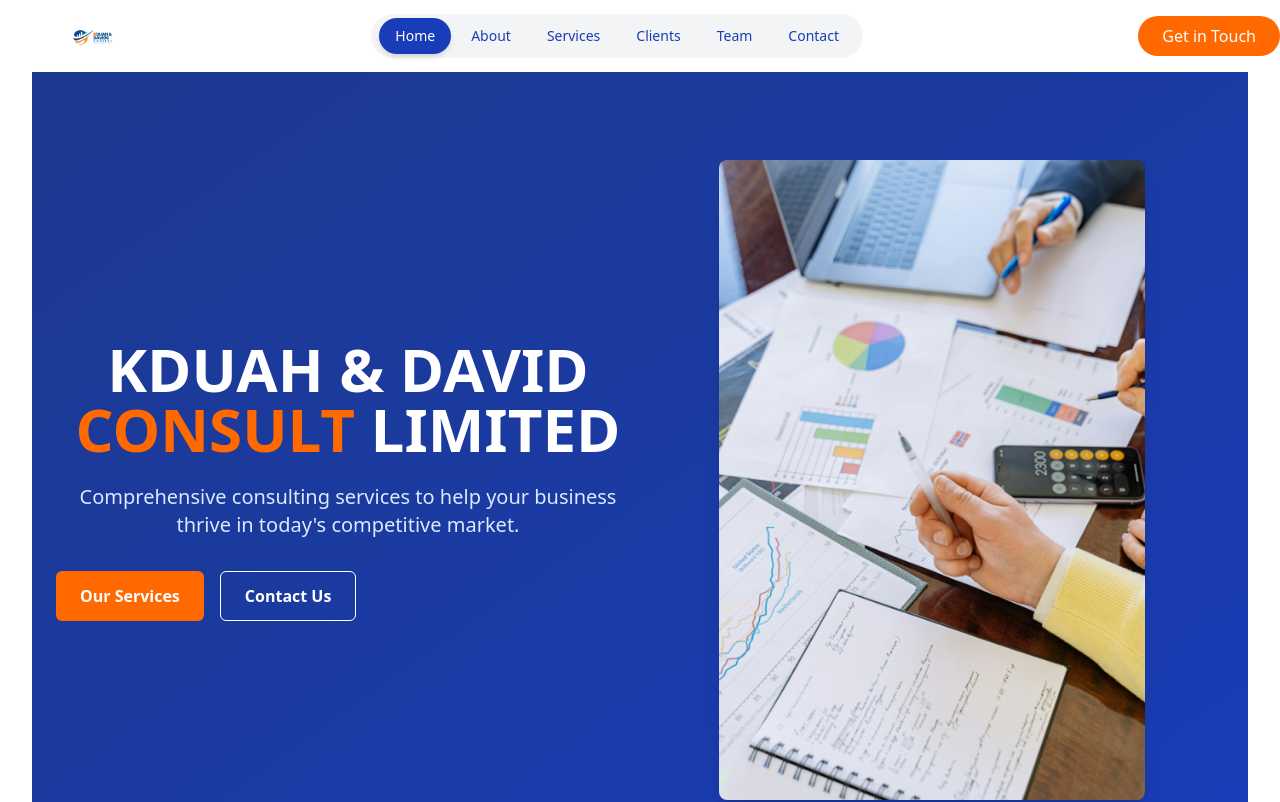
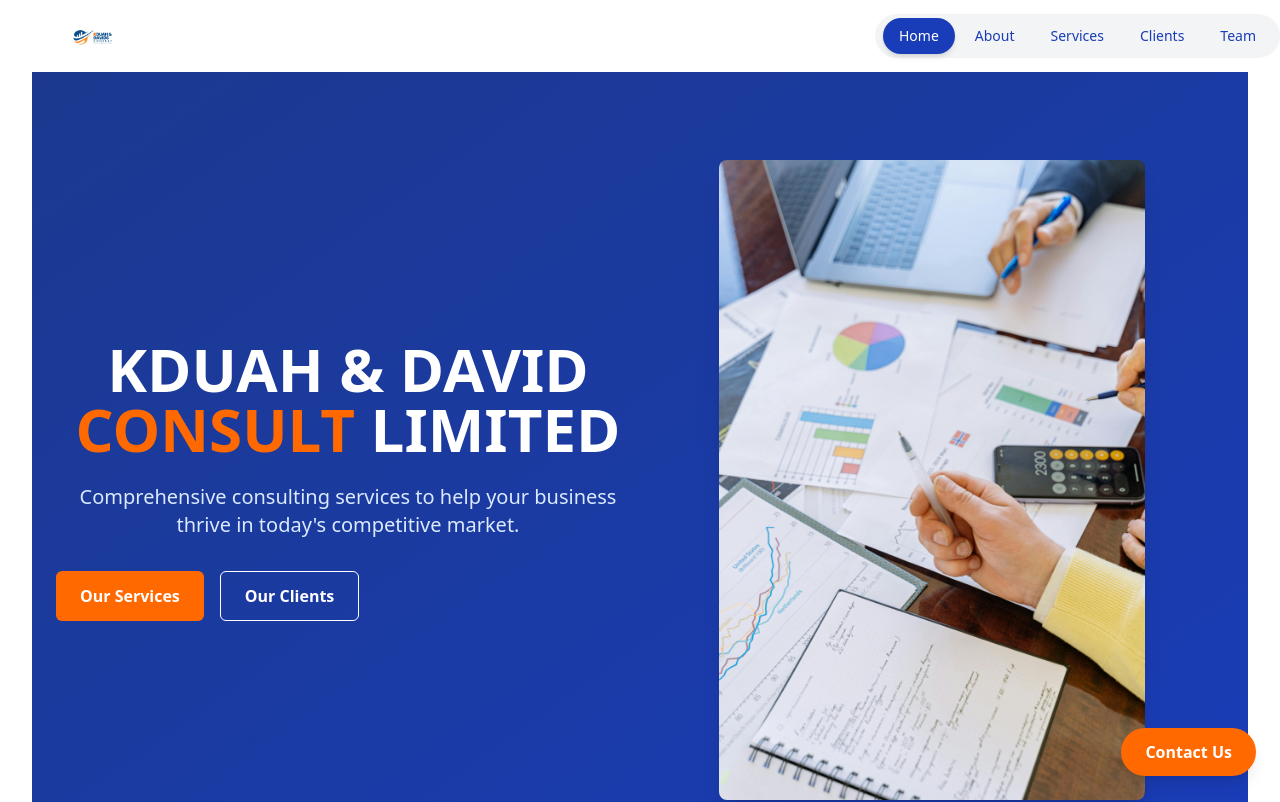
Before and after one commit to OumaArera/kduah-david, a React (Vite) app: page / in a window 1280 px wide. Shown: the top 802 px of the page. Built offline with nearby package versions, Linux system fonts and the light colour scheme.

Commit message:
feat: completed projects

```diff
--- a/src/components/layouts/Header.jsx
+++ b/src/components/layouts/Header.jsx
@@ -63,7 +63,7 @@ const Header = ({ activeSection, setActiveSection }) => {
           {/* Desktop Navigation */}
           <nav className="hidden md:flex items-center">
             <div className="flex space-x-1 bg-gray-100 px-2 py-1 rounded-full">
-              {['home', 'about', 'services', 'clients', 'team', 'contact'].map((item) => (
+              {['home', 'about', 'services', 'clients', 'team'].map((item) => (
                 <button
                   key={item}
                   onClick={() => scrollToSection(item)}
@@ -78,16 +78,6 @@ const Header = ({ activeSection, setActiveSection }) => {
               ))}
             </div>
           </nav>
-
-          {/* Contact Button - For Desktop */}
-          <div className="hidden md:block">
-            <button
-              onClick={() => scrollToSection('contact')}
-              className="bg-orange-500 hover:bg-orange-600 text-white py-2 px-6 rounded-full font-medium transition-colors duration-300 ml-6"
-            >
-              Get in Touch
-            </button>
-          </div>
 
           {/* Mobile Menu Toggle */}
           <div className="md:hidden flex items-center">
@@ -105,7 +95,7 @@ const Header = ({ activeSection, setActiveSection }) => {
       {isMenuOpen && (
         <div className="md:hidden bg-white border-t border-gray-100 px-6 pt-2 pb-4 shadow-inner">
           <div className="flex flex-col space-y-1">
-            {['home', 'about', 'services', 'clients', 'team', 'contact'].map((item) => (
+            {['home', 'about', 'services', 'clients', 'team'].map((item) => (
               <button
                 key={item}
                 onClick={() => scrollToSection(item)}
@@ -118,12 +108,6 @@ const Header = ({ activeSection, setActiveSection }) => {
                 {item.charAt(0).toUpperCase() + item.slice(1)}
               </button>
             ))}
-            <button
-              onClick={() => scrollToSection('contact')}
-              className="bg-orange-500 hover:bg-orange-600 text-white py-3 px-4 rounded-lg font-medium transition-colors duration-300 mt-2"
-            >
-              Get in Touch
-            </button>
           </div>
         </div>
       )}
--- a/src/components/layouts/Layout.jsx
+++ b/src/components/layouts/Layout.jsx
@@ -39,11 +39,19 @@ export default function KduahConsultLandingPage() {
     return () => window.removeEventListener('scroll', handleScroll);
   }, []);
 
+  return (
+    <div className="font-sans min-h-screen bg-white relative">
+      <Header activeSection={activeSection} setActiveSection={setActiveSection} />
 
-
-  return (
-    <div className="font-sans min-h-screen bg-white">
-      <Header activeSection={activeSection} setActiveSection={setActiveSection} />
+      {/* Fixed Contact Us Button Overlay */}
+      <div className="fixed bottom-6 right-6 z-50">
+        <button
+          onClick={() => scrollToSection('contact')}
+          className="bg-orange-500 hover:bg-orange-600 text-white font-bold py-3 px-6 rounded-full shadow-lg transition-all duration-300 flex items-center"
+        >
+          Contact Us
+        </button>
+      </div>
 
       <section id="home" className="pt-24 md:pt-32 pb-16 md:pb-24 bg-gradient-to-br from-blue-900 to-blue-800">
         <div className="container mx-auto px-4 md:px-6">
@@ -63,10 +71,10 @@ export default function KduahConsultLandingPage() {
                   Our Services
                 </button>
                 <button
-                  onClick={() => scrollToSection('contact')}
+                  onClick={() => scrollToSection('clients')}
                   className="bg-transparent hover:bg-blue-700 text-white font-semibold py-3 px-6 border border-white rounded-md transition-colors duration-300"
                 >
-                  Contact Us
+                  Our Clients
                 </button>
               </div>
             </div>
```
